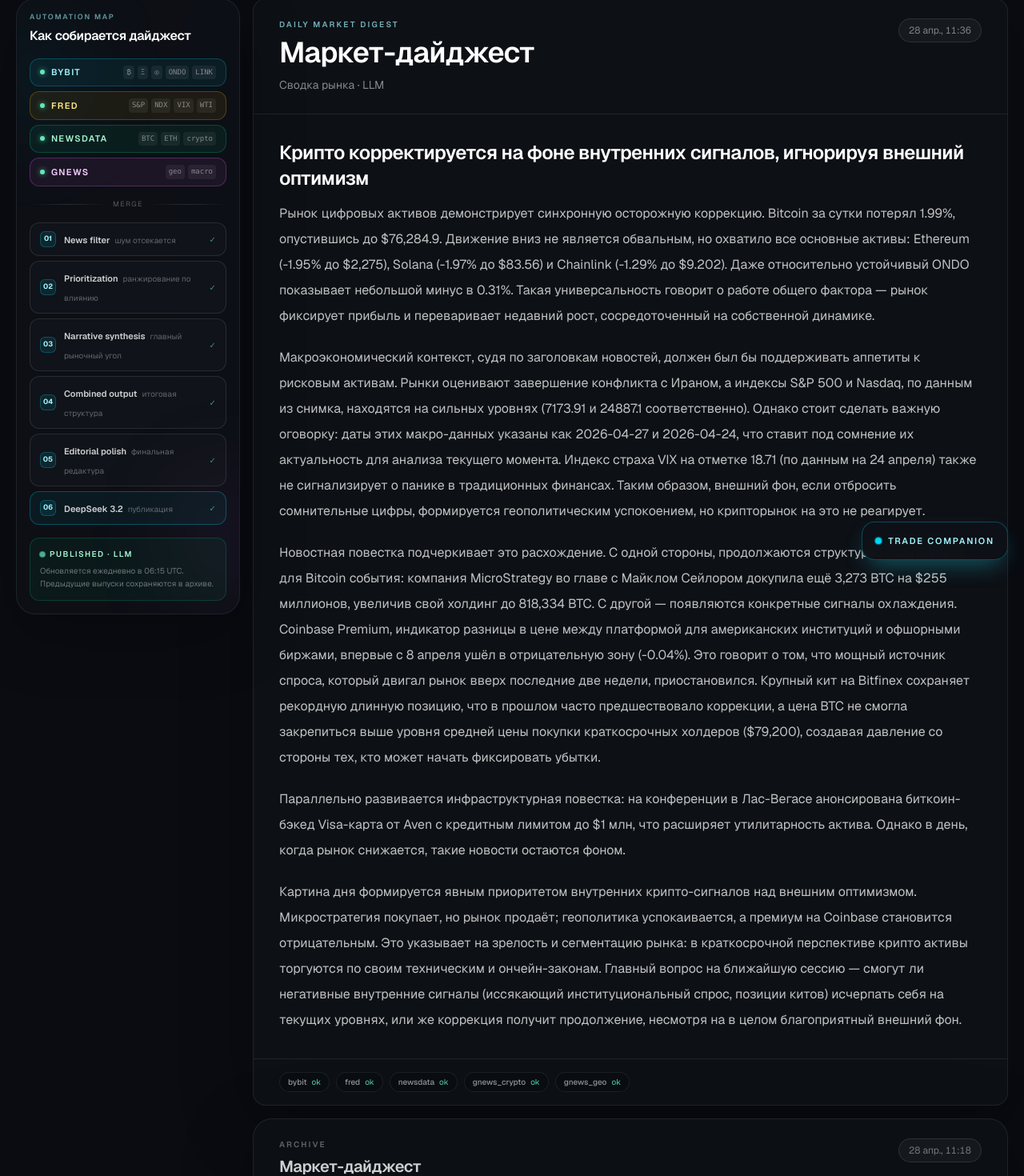
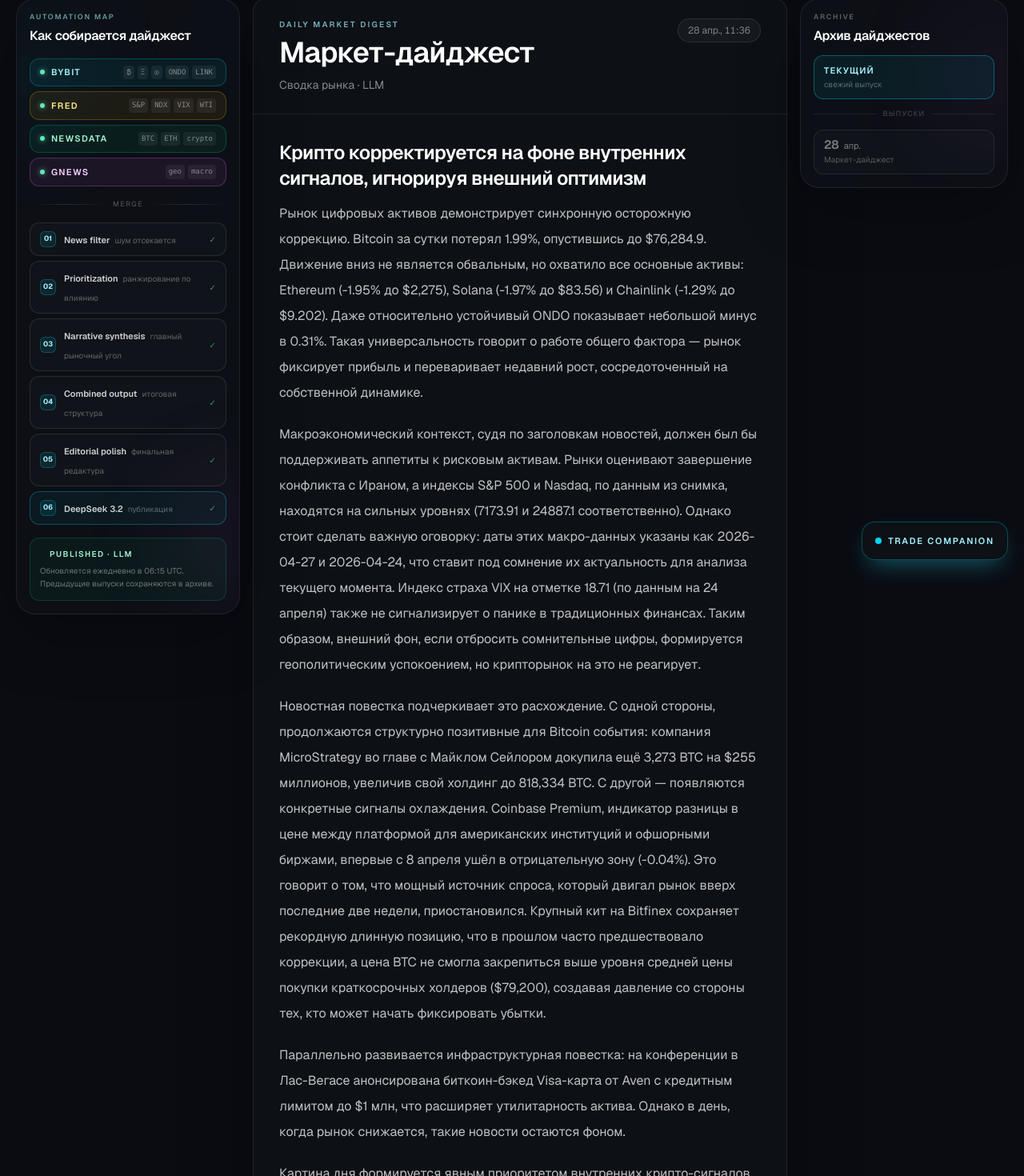
Before and after one commit to neiroboxxx-code/crypto-forecast-site, a Next.js app: page /cryptonews in a window 1280 px wide. Shown: the part 80-1550 px from the top of the page at 80% size. Built offline with nearby package versions, Linux system fonts and the light colour scheme.

Commit message:
feat(news): 3-column layout — archive as right sidebar with date buttons

```diff
--- a/components/sections/digest-archive.tsx
+++ b/components/sections/digest-archive.tsx
@@ -2,143 +2,126 @@
 
 import { useEffect, useState } from "react";
 
-type ArchiveEntry = {
+export type ArchiveEntry = {
     date: string;
     updatedAt: string;
     title: string;
     bodyMarkdown: string;
 };
 
-function renderMarkdownLite(md: string): string {
-    const escaped = md.replace(/&/g, "&amp;").replace(/</g, "&lt;").replace(/>/g, "&gt;");
-    return escaped
-        .split(/\n\n+/)
-        .map((block) => {
-            const t = block.trim();
-            if (t.startsWith("### ")) {
-                const rest = t.slice(4).replace(/\*\*(.+?)\*\*/g, "<strong>$1</strong>");
-                return `<h3 class="mb-2 mt-5 first:mt-0 text-base font-semibold tracking-tight text-white/90">${rest}</h3>`;
-            }
-            if (t.startsWith("## ")) {
-                const rest = t.slice(3).replace(/\*\*(.+?)\*\*/g, "<strong>$1</strong>");
-                return `<h2 class="mb-3 mt-7 first:mt-0 text-2xl font-semibold tracking-tight text-white">${rest}</h2>`;
-            }
-            if (t.startsWith("*") && t.endsWith("*") && t.length > 2) {
-                const inner = t.slice(1, -1);
-                return `<p class="mb-5 rounded-2xl border border-white/8 bg-white/[0.03] px-4 py-3 text-sm italic text-white/50">${inner}</p>`;
-            }
-            const lines = block.split("\n");
-            const ul = lines.every((l) => l.trim().startsWith("- ") || l.trim() === "");
-            if (ul) {
-                const items = lines
-                    .filter((l) => l.trim().startsWith("- "))
-                    .map((l) => `<li>${l.replace(/^-\s+/, "").replace(/\*\*(.+?)\*\*/g, "<strong>$1</strong>")}</li>`)
-                    .join("");
-                return `<ul class="mb-5 list-disc space-y-2 pl-5 text-base leading-7 text-white/72">${items}</ul>`;
-            }
-            return `<p class="mb-5 last:mb-0 text-base leading-8 text-white/74">${block.replace(/\*\*(.+?)\*\*/g, "<strong>$1</strong>").replace(/_(.+?)_/g, "<em>$1</em>").replace(/\n/g, "<br/>")}</p>`;
-        })
-        .join("");
+function fmtDateBtn(dateStr: string): { day: string; month: string } {
+    const d = new Date(dateStr + "T12:00:00Z");
+    return {
+        day: d.toLocaleDateString("ru-RU", { day: "numeric" }),
+        month: d.toLocaleDateString("ru-RU", { month: "short" }),
+    };
 }
 
-function fmtDateBtn(dateStr: string): string {
-    const d = new Date(dateStr + "T12:00:00Z");
-    return d.toLocaleDateString("ru-RU", { day: "numeric", month: "short" });
-}
+type Props = {
+    selected: ArchiveEntry | null;
+    onSelect: (entry: ArchiveEntry | null) => void;
+};
 
-export function DigestArchive() {
+export function DigestArchiveSidebar({ selected, onSelect }: Props) {
     const [entries, setEntries] = useState<ArchiveEntry[]>([]);
-    const [selected, setSelected] = useState<ArchiveEntry | null>(null);
-    const [loaded, setLoaded] = useState(false);
+    const [loading, setLoading] = useState(true);
 
     useEffect(() => {
         fetch("/api/digest-archive", { cache: "no-store" })
             .then((r) => (r.ok ? r.json() : []))
-            .then((data: ArchiveEntry[]) => {
-                setEntries(data);
-                if (data.length > 0) setSelected(data[0]);
-                setLoaded(true);
-            })
-            .catch(() => setLoaded(true));
+            .then((data: ArchiveEntry[]) => { setEntries(data); setLoading(false); })
+            .catch(() => setLoading(false));
     }, []);
 
-    if (!loaded) {
-        return (
-            <div className="mt-4 rounded-3xl border border-white/8 bg-[#0E1117]/90 p-6 shadow-[0_24px_90px_rgba(0,0,0,0.32)]">
-                <div className="h-6 w-40 animate-pulse rounded-lg bg-white/8" />
-                <div className="mt-3 flex gap-2">
-                    {Array.from({ length: 5 }).map((_, i) => (
-                        <div key={i} className="h-7 w-16 animate-pulse rounded-full bg-white/6" />
-                    ))}
-                </div>
-                <div className="mt-5 space-y-3">
-                    {Array.from({ length: 4 }).map((_, i) => (
-                        <div key={i} className="h-4 animate-pulse rounded bg-white/5" />
-                    ))}
-                </div>
-            </div>
-        );
-    }
+    return (
+        <section className="relative overflow-hidden rounded-3xl border border-white/8 bg-[#0E1117]/80 p-4 shadow-[0_24px_80px_rgba(0,0,0,0.28)]">
+            <div className="absolute -right-12 top-8 h-32 w-32 rounded-full bg-fuchsia-400/8 blur-3xl pointer-events-none" />
 
-    if (entries.length === 0) return null;
-
-    const html = selected ? renderMarkdownLite(selected.bodyMarkdown) : "";
-    const updatedLabel = selected
-        ? new Date(selected.updatedAt).toLocaleString("ru-RU", {
-              day: "2-digit",
-              month: "short",
-              hour: "2-digit",
-              minute: "2-digit",
-          })
-        : "";
-
-    return (
-        <div className="mt-4 rounded-3xl border border-white/8 bg-[#0E1117]/90 shadow-[0_24px_90px_rgba(0,0,0,0.32)]">
-            <header className="border-b border-white/8 px-6 py-5 md:px-8 md:py-6">
-                <div className="flex flex-wrap items-start justify-between gap-3">
-                    <div>
-                        <div className="text-[10px] font-semibold uppercase tracking-[0.22em] text-white/35">
-                            Archive
-                        </div>
-                        <h2 className="mt-1.5 text-xl font-semibold tracking-tight text-white/80">
-                            {selected?.title ?? "Архив дайджестов"}
-                        </h2>
+            <div className="relative space-y-3">
+                {/* Header */}
+                <div>
+                    <div className="text-[9px] font-semibold uppercase tracking-[0.2em] text-white/35">
+                        Archive
                     </div>
-                    {updatedLabel && (
-                        <time className="rounded-full border border-white/10 bg-white/[0.04] px-3 py-1.5 text-xs text-white/40 tabular-nums">
-                            {updatedLabel}
-                        </time>
-                    )}
+                    <h2 className="mt-1 text-base font-semibold tracking-tight text-white">
+                        Архив дайджестов
+                    </h2>
                 </div>
 
-                {/* Date pills */}
-                <div className="mt-4 flex flex-wrap gap-1.5">
-                    {entries.map((e) => {
-                        const isActive = selected?.date === e.date;
+                {/* Current button */}
+                <button
+                    type="button"
+                    onClick={() => onSelect(null)}
+                    className={`w-full rounded-xl border px-3 py-2.5 text-left transition ${
+                        selected === null
+                            ? "border-cyan-400/35 bg-cyan-400/[0.07] text-cyan-200"
+                            : "border-white/8 bg-white/[0.02] text-white/50 hover:border-white/15 hover:text-white/75"
+                    }`}
+                >
+                    <div className="flex items-center justify-between gap-2">
+                        <span className="text-[11px] font-semibold uppercase tracking-[0.1em]">
+                            Текущий
+                        </span>
+                        {selected === null && (
+                            <span className="h-1.5 w-1.5 animate-ping rounded-full bg-cyan-300" />
+                        )}
+                    </div>
+                    <p className="mt-0.5 text-[10px] text-white/35">свежий выпуск</p>
+                </button>
+
+                {/* Divider */}
+                {entries.length > 0 && (
+                    <div className="flex items-center gap-2">
+                        <div className="h-px flex-1 bg-white/8" />
+                        <span className="text-[9px] uppercase tracking-[0.14em] text-white/25">выпуски</span>
+                        <div className="h-px flex-1 bg-white/8" />
+                    </div>
+                )}
+
+                {/* Archive date buttons */}
+                {loading && (
+                    <div className="space-y-1.5">
+                        {Array.from({ length: 4 }).map((_, i) => (
+                            <div key={i} className="h-12 animate-pulse rounded-xl bg-white/5" />
+                        ))}
+                    </div>
+                )}
+
+                {!loading && entries.length === 0 && (
+                    <p className="text-[11px] text-white/30">
+                        Архив пуст — появится после следующего выпуска
+                    </p>
+                )}
+
+                <div className="space-y-1.5">
+                    {entries.map((entry) => {
+                        const isActive = selected?.date === entry.date;
+                        const { day, month } = fmtDateBtn(entry.date);
                         return (
                             <button
-                                key={e.date}
+                                key={entry.date}
                                 type="button"
-                                onClick={() => setSelected(e)}
-                                className={`rounded-full border px-3 py-1 text-[11px] font-medium tabular-nums transition ${
+                                onClick={() => onSelect(entry)}
+                                className={`w-full rounded-xl border px-3 py-2.5 text-left transition ${
                                     isActive
-                                        ? "border-cyan-400/40 bg-cyan-400/10 text-cyan-200"
-                                        : "border-white/10 bg-white/[0.03] text-white/45 hover:border-white/20 hover:text-white/70"
+                                        ? "border-white/20 bg-white/[0.06] text-white/85"
+                                        : "border-white/8 bg-white/[0.02] text-white/45 hover:border-white/15 hover:text-white/70"
                                 }`}
                             >
-                                {fmtDateBtn(e.date)}
+                                <div className="flex items-baseline gap-1.5">
+                                    <span className="text-[15px] font-semibold tabular-nums leading-none">
+                                        {day}
+                                    </span>
+                                    <span className="text-[11px]">{month}</span>
+                                </div>
+                                <p className="mt-0.5 truncate text-[10px] text-white/30">
+                                    {entry.title}
+                                </p>
                             </button>
                         );
                     })}
                 </div>
-            </header>
-
-            {selected && (
-                <div
-                    className="px-6 py-6 md:px-8 md:py-8 [&_em]:text-white/55 [&_strong]:font-semibold [&_strong]:text-white"
-                    dangerouslySetInnerHTML={{ __html: html }}
-                />
-            )}
-        </div>
+            </div>
+        </section>
     );
 }
--- a/components/sections/market-digest.tsx
+++ b/components/sections/market-digest.tsx
@@ -4,6 +4,7 @@ import type { MarketDigestData } from "@/lib/api";
 import { Card } from "@/components/ui/card";
 import { ErrorState } from "@/components/ui/error-state";
 import { Skeleton } from "@/components/ui/skeleton";
+import type { ArchiveEntry } from "@/components/sections/digest-archive";
 
 function renderMarkdownLite(md: string): string {
     const escaped = md
@@ -48,9 +49,41 @@ function statusLabel(v: string): string {
     return v;
 }
 
-type Props = { data: MarketDigestData | null; error: string | null };
+type Props = { data: MarketDigestData | null; error: string | null; archiveEntry?: ArchiveEntry | null };
 
-export function MarketDigest({ data, error }: Props) {
+export function MarketDigest({ data, error, archiveEntry }: Props) {
+    // Archive mode — show selected past digest
+    if (archiveEntry) {
+        const html = renderMarkdownLite(archiveEntry.bodyMarkdown);
+        const updatedLabel = new Date(archiveEntry.updatedAt).toLocaleString("ru-RU", {
+            day: "2-digit", month: "short", hour: "2-digit", minute: "2-digit",
+        });
+        return (
+            <Card className="border-white/8 bg-[#0E1117]/90 shadow-[0_24px_90px_rgba(0,0,0,0.32)]" padded={false}>
+                <header className="border-b border-white/8 px-6 py-5 md:px-8 md:py-6">
+                    <div className="flex flex-wrap items-start justify-between gap-4">
+                        <div>
+                            <div className="text-[10px] font-semibold uppercase tracking-[0.22em] text-white/30">
+                                Archive · {archiveEntry.date}
+                            </div>
+                            <h1 className="mt-2 text-3xl font-semibold tracking-tight text-white md:text-4xl">
+                                {archiveEntry.title}
+                            </h1>
+                            <p className="mt-2 text-sm leading-6 text-white/40">Архивный выпуск</p>
+                        </div>
+                        <time className="rounded-full border border-white/10 bg-white/[0.04] px-3 py-1.5 text-xs text-white/45 tabular-nums">
+                            {updatedLabel}
+                        </time>
+                    </div>
+                </header>
+                <div
+                    className="px-6 py-6 md:px-8 md:py-8 [&_em]:text-white/55 [&_strong]:font-semibold [&_strong]:text-white"
+                    dangerouslySetInnerHTML={{ __html: html }}
+                />
+            </Card>
+        );
+    }
+
     if (error) {
         return (
             <Card title="Маркет-дайджест" className="border-white/8 p-6">
--- a/components/views/cryptonews-view.tsx
+++ b/components/views/cryptonews-view.tsx
@@ -4,13 +4,14 @@ import { useCallback, useEffect, useState } from "react";
 import type { MarketDigestData } from "@/lib/api";
 import { DigestPipelineVisual } from "@/components/sections/digest-pipeline-visual";
 import { MarketDigest } from "@/components/sections/market-digest";
-import { DigestArchive } from "@/components/sections/digest-archive";
+import { DigestArchiveSidebar, type ArchiveEntry } from "@/components/sections/digest-archive";
 
 const REFRESH_MS = 10 * 60 * 1000;
 
 export function CryptoNewsView() {
     const [data, setData] = useState<MarketDigestData | null>(null);
     const [err, setErr] = useState<string | null>(null);
+    const [archiveEntry, setArchiveEntry] = useState<ArchiveEntry | null>(null);
 
     const fetchData = useCallback(async () => {
         try {
@@ -36,16 +37,20 @@ export function CryptoNewsView() {
     }, [fetchData]);
 
     return (
-        <div className="mx-auto grid w-full max-w-[1540px] gap-4 lg:grid-cols-[280px_1fr] lg:items-start">
-            {/* Left — compact pipeline map */}
+        <div className="mx-auto grid w-full max-w-[1540px] gap-4 lg:grid-cols-[280px_1fr_260px] lg:items-start">
+            {/* Left — pipeline map */}
             <div className="lg:sticky lg:top-4">
                 <DigestPipelineVisual data={data} />
             </div>
 
-            {/* Right — current digest + archive */}
+            {/* Center — current digest or selected archive entry */}
             <div className="min-w-0">
-                <MarketDigest data={data} error={err} />
-                <DigestArchive />
+                <MarketDigest data={data} error={err} archiveEntry={archiveEntry} />
+            </div>
+
+            {/* Right — archive date picker */}
+            <div className="lg:sticky lg:top-4">
+                <DigestArchiveSidebar selected={archiveEntry} onSelect={setArchiveEntry} />
             </div>
         </div>
     );
```
